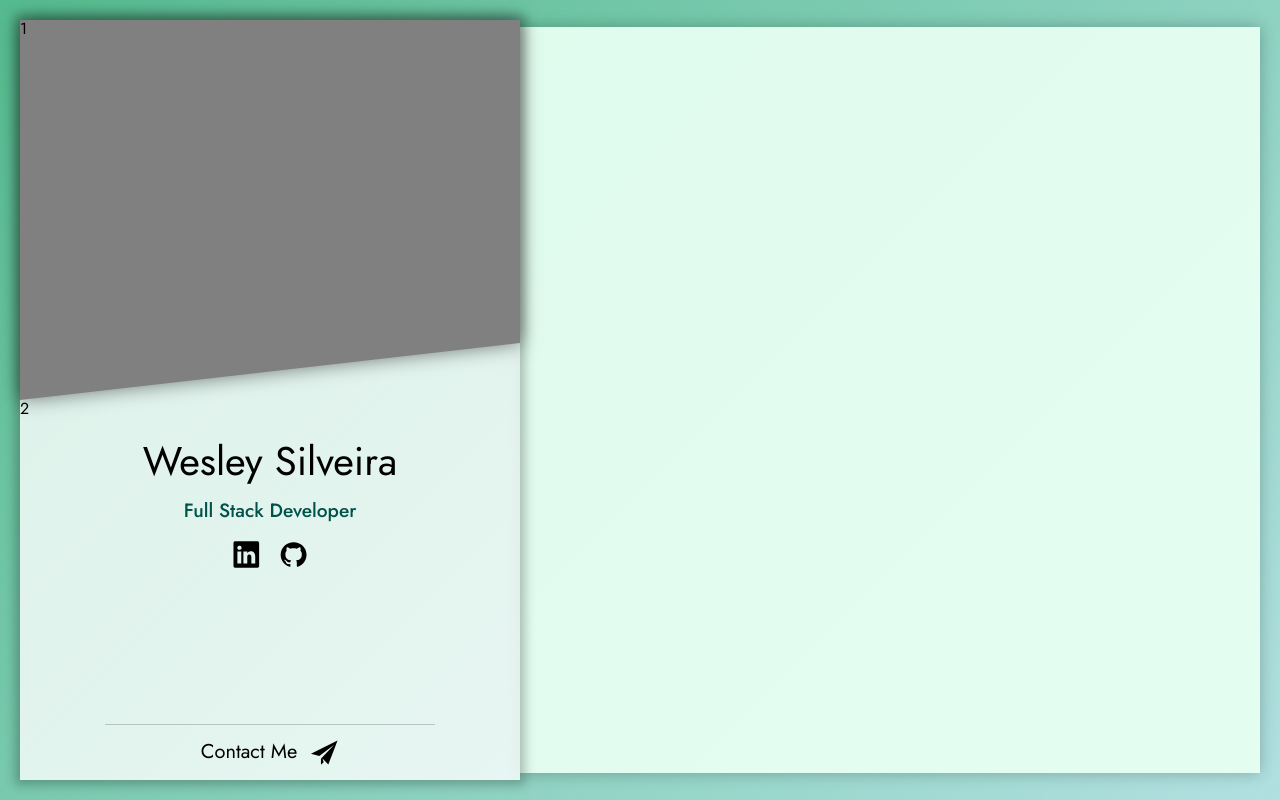
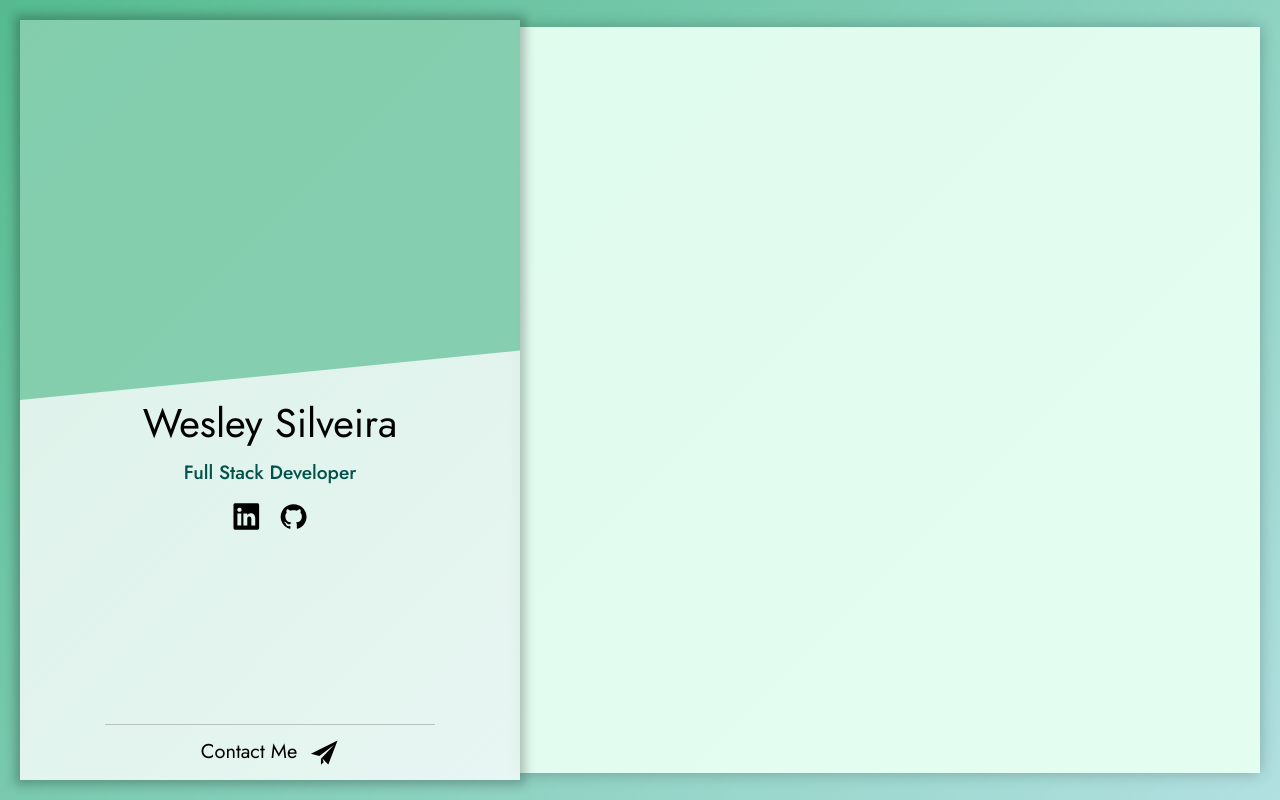
Before and after one commit to ScientistWsy/Portfolio, a React (Vite) app: page / in a window 1280 px wide. Built offline with nearby package versions, Linux system fonts and the light colour scheme.

Commit message:
Ajuste do Painel

```diff
--- a/src/components/PainelProfileLeft/index.jsx
+++ b/src/components/PainelProfileLeft/index.jsx
@@ -2,13 +2,16 @@ import { styled } from 'styled-components'
 import { size } from '../../styles/Theme'
 import { theme } from '../../styles/Theme'
 
+const themeMode = 'light';
+const setTheme = themeMode == 'dark' ? theme.dark : theme.light;
+
 const PainelProfileLeft = styled.div`
-  background-color: ${theme.light.panel.background};
+  background-color: ${setTheme.panel.background};
   height: 100%;
   width: 500px;
   margin: 0;
   padding: 0;
-  box-shadow: ${theme.light.panel.shadow};
+  box-shadow: ${setTheme.panel.shadow};
   z-index: 1;
 
   @media (max-width: ${size.tablet}) {
--- a/src/components/SidePanel/index.jsx
+++ b/src/components/SidePanel/index.jsx
@@ -12,22 +12,17 @@ const PanelSection = styled.section`
 `
 
 const ContainerProfile = styled.div`
-    height: 100%;
-    -webkit-clip-path: polygon(0 0, 100% 0%, 100% 100%, 100% 85%, 0 100%);
-    clip-path: polygon(0 0, 100% 0%, 100% 100%, 100% 85%, 0 100%);
-    background-color: gray;
-`
-
-const Box = styled.div`
     height: 50%;
-    filter: drop-shadow(0px 0px 10px rgba(0, 0, 0, 0.5));
+    -webkit-clip-path: polygon(0 0, 100% 0%, 100% 100%, 100% 87%, 0 100%);
+    clip-path: polygon(0 0, 100% 0%, 100% 100%, 100% 87%, 0 100%);
+    background-color: #57BC90aa;
 `
 
 const Name = styled.h1`
     color: ${setTheme.text.primary};
     font-size: 2.5em;
     font-weight: normal;
-    margin: 20px auto 0 auto;
+    margin: 0px auto 0 auto;
 `
 
 const Professional = styled.h2`
@@ -101,10 +96,7 @@ const ContactIcon = styled.svg`
 const SidePanel = () => {
     return (
         <PanelSection>
-            <Box>
-                <ContainerProfile>1</ContainerProfile>
-            </Box>
-            <div>2</div>
+            <ContainerProfile />
             <Name>Wesley Silveira</Name>
             <Professional>Full Stack Developer</Professional>
             <SocialMedia>
--- a/src/styles/Theme/index.jsx
+++ b/src/styles/Theme/index.jsx
@@ -22,6 +22,7 @@ export const theme = {
                         }
                     }`,
         panel: {
+            primary: '#000',
             background: '#ffffffc9',
             shadow: '0px 0px 10px 5px rgba(0, 0, 0, 0.25)'
         },
```
